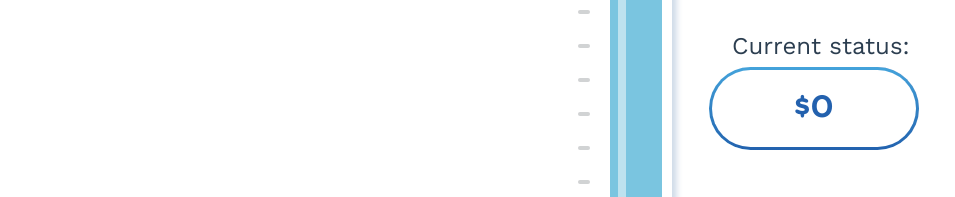
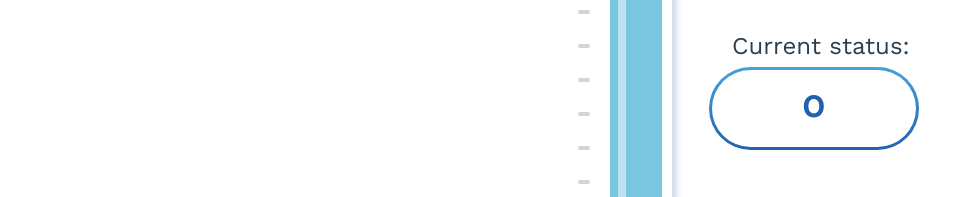
Before and after one commit to ahuston3/q3-goals, a Vue app: page / in a window 1280 px wide. Shown: the part 302-499 px from the top of the page, without its empty margins (0-955 px from the left). Built offline with nearby package versions, Linux system fonts and the light colour scheme.

Commit message:
Use display value

```diff
--- a/src/components/Thermometer.vue
+++ b/src/components/Thermometer.vue
@@ -43,12 +43,12 @@
                     <div class="tick"></div>
 
                     <div v-if="total" class="tick-active" style="height: 100%">
-                        <span class="tick-amount">{{ abbreviateNumber(total) }}</span>
+                        <span class="tick-amount">{{ displayValue(total) }}</span>
                         <div class="tick tick-current"></div>
                     </div>
 
                     <div v-if="tempValid" class="tick-active" :style="`height: ${tempHeight}%`">
-                        <span class="tick-amount is-brand">{{ abbreviateNumber(amount) }}</span>
+                        <span class="tick-amount is-brand">{{ displayValue(amount) }}</span>
                         <div class="tick tick-current is-brand"></div>
                     </div>
                 </div>
@@ -69,9 +69,9 @@
                     <div>
                         <span class="content-total current-branch">{{ branchName }}</span>
                         <span class="content-title">Goal:</span>
-                        <span class="content-total current-goal">{{ abbreviateNumber(total, true) }}</span>
+                        <span class="content-total current-goal">{{ displayValue(total) }}</span>
                         <span class="content-title">Current status:</span>
-                        <span :class="{ 'goal-met' :goalMet }" class="content-total current-ledger">{{ currency(amount, '$', 0) }}</span>
+                        <span :class="{ 'goal-met' :goalMet }" class="content-total current-ledger">{{ displayValue(amount) }}</span>
                     </div>
                 </div>
             </div>
@@ -110,7 +110,7 @@ export default {
         },
         goalMet() {
             return this.total && this.amount && (this.amount >= this.total);
-        }
+        },
     },
     watch: {
         branchName: _debounce(function () {
@@ -201,7 +201,17 @@ export default {
             }
 
             localStorage.setItem('settings', JSON.stringify(settings));
-        }
+        },
+        displayValue(value) {
+            if (value === 0 || value > 0) {
+                if (this.focused) {
+                    return value.toString();
+                } else {
+                    return parseFloat(value).toFixed(0).replace(/(\d)(?=(\d{3})+(?:\.\d+)?$)/g, '$1,');
+                }
+            }
+            return null;
+        },
     }
 }
 </script>
```
